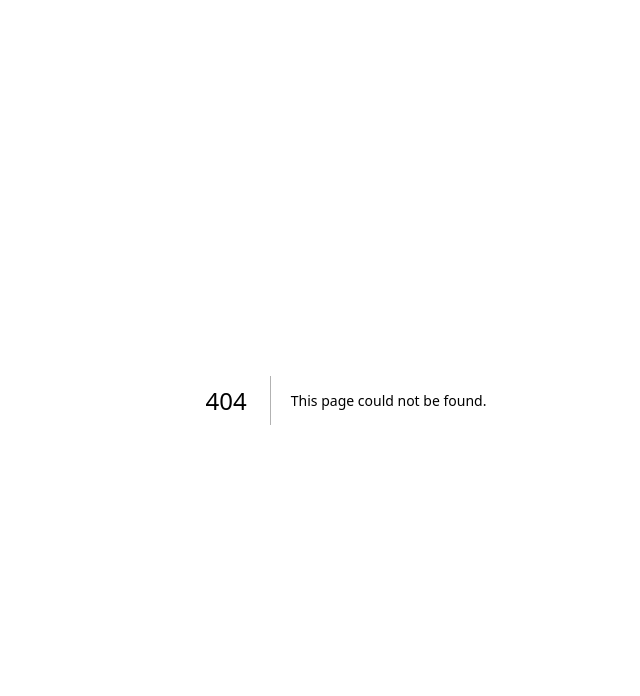
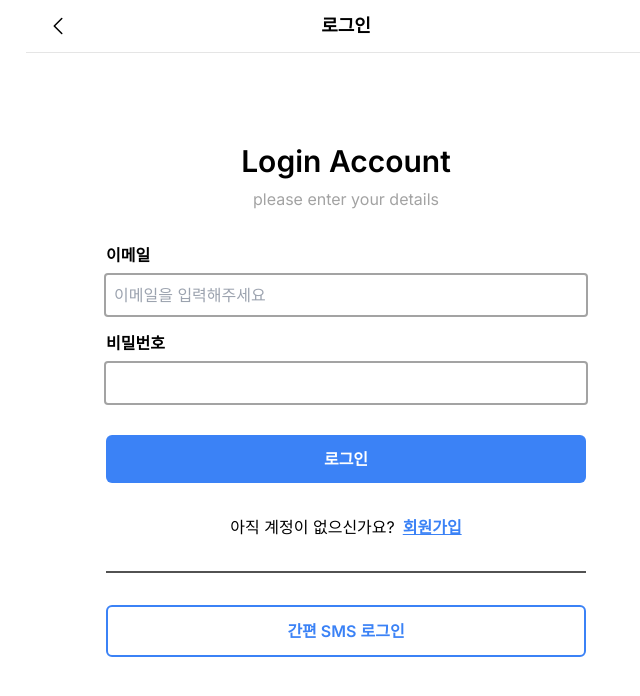
Before and after one commit to MrJinkyu/rescue-of-pets, a Next.js app: page /login in a window 1280 px wide. Before the commit this address had no page. Shown: the top 696 px of the page, without its empty margins (294-934 px from the left). Built offline with nearby package versions, Linux system fonts and the light colour scheme.

Commit message:
feat: 로그인페이지 UI 작업

```diff
--- /dev/null
+++ b/app/(auth)/create-account/page.tsx
@@ -0,0 +1,3 @@
+export default function CreateAccount() {
+  return <div>CreateAccount</div>;
+}
--- /dev/null
+++ b/app/(auth)/login/page.tsx
@@ -0,0 +1,57 @@
+import AddTopBar from "@/components/common/add-top-bar";
+import Link from "next/link";
+import React from "react";
+
+export default function Login() {
+  return (
+    <section className=" flex flex-col items-center justify-center w-full h-screen">
+      <AddTopBar title="로그인" />
+      <main className="flex flex-col items-center gap-8 w-full">
+        <div className="flex flex-col gap-2 items-center text-black">
+          <p className="font-semibold text-3xl">Login Account</p>
+          <p className="text-md text-neutral-400">please enter your details</p>
+        </div>
+        <form className="flex flex-col gap-4 w-3/4">
+          <div className="w-full flex flex-col gap-2">
+            <label htmlFor="email" className="font-semibold">
+              이메일
+            </label>
+            <input
+              type="email"
+              id="email"
+              placeholder="이메일을 입력해주세요"
+              className="border-none outline-none flex-1 ring-neutral-400 ring-2 rounded-sm p-2 focus:ring-blue-500"
+            />
+          </div>
+
+          <div className="w-full flex flex-col gap-2">
+            <label htmlFor="password" className="font-semibold">
+              비밀번호
+            </label>
+            <input
+              type="password"
+              id="password"
+              className="border-none outline-none flex-1 ring-neutral-400 ring-2 rounded-sm p-2  focus:ring-blue-500"
+            />
+          </div>
+          <button className="border-none outline-none flex-1 mt-4 bg-blue-500 text-white font-semibold p-3 rounded-md">
+            로그인
+          </button>
+        </form>
+        <div className="flex items-center">
+          <span className="mr-2">아직 계정이 없으신가요?</span>
+          <Link
+            href="create-account"
+            className="underline font-semibold text-md text-blue-500"
+          >
+            회원가입
+          </Link>
+        </div>
+        <div className="bg-neutral-600 w-3/4 h-0.5" />
+        <div className="border-blue-500 border-2 w-3/4 text-center text-blue-500 font-semibold rounded-md p-3">
+          간편 SMS 로그인
+        </div>
+      </main>
+    </section>
+  );
+}
--- a/middleware.ts
+++ b/middleware.ts
@@ -15,7 +15,7 @@ export async function middleware(request: NextRequest) {
   const exists = accessRightsUrls[pathname];
   if (!session.id) {
     if (exists) {
-      return NextResponse.redirect(new URL("/", request.url));
+      return NextResponse.redirect(new URL("/login", request.url));
     }
   }
 }
```
